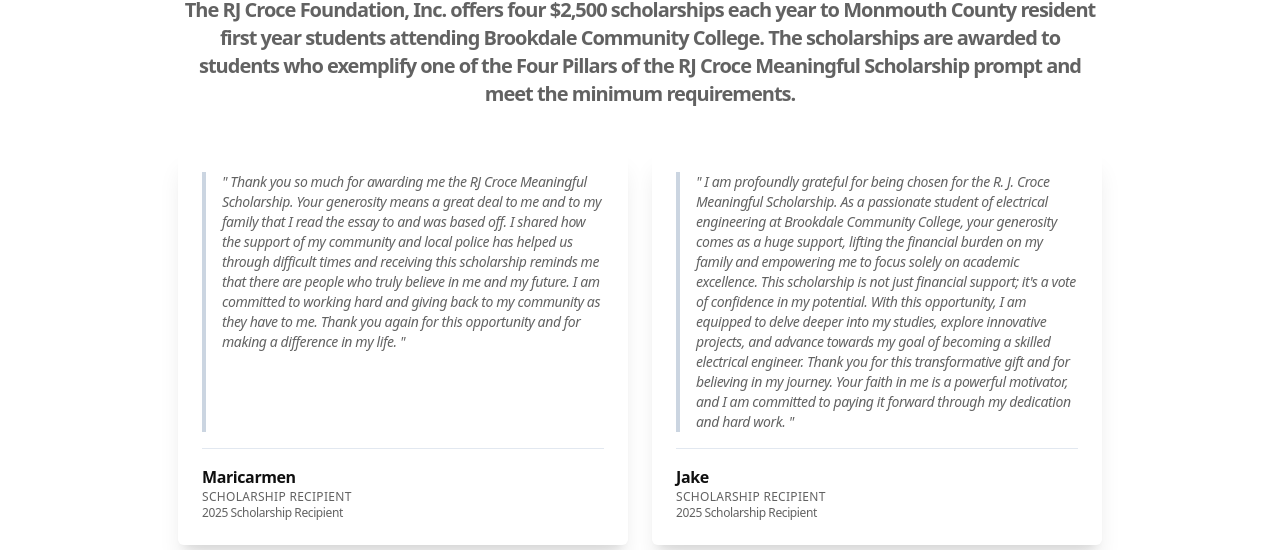
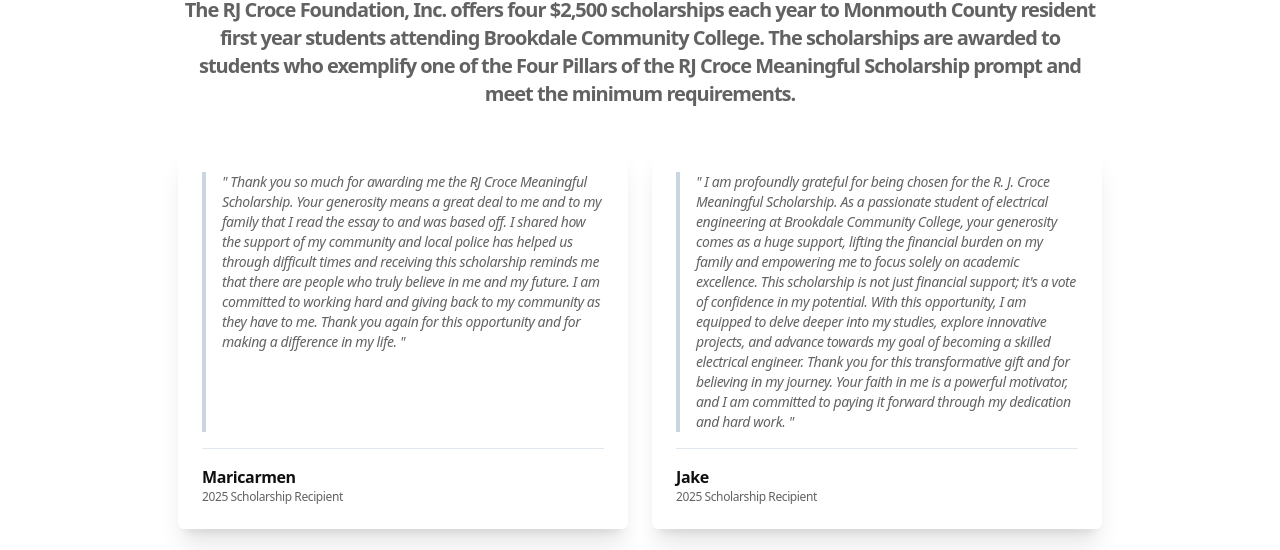
Before and after one commit to RJCroceFoundation/RJCroceFoundation.github.io, an Astro site: page /work/brookdale in a window 1280 px wide. Shown: the part 390-940 px from the top of the page. Built offline with nearby package versions, Linux system fonts and the light colour scheme; Astro itself is replaced by a stand-in of ours; some packages are replaced by stand-ins of ours; what limax would draw is missing.

Commit message:
Update brookdale.astro
removing title

```diff
--- a/src/pages/work/brookdale.astro
+++ b/src/pages/work/brookdale.astro
@@ -17,25 +17,25 @@ const metadata = {
 
         testimonials={[
             {
-                title: "Scholarship Recipient",
+                title: "",
                 testimonial: "Thank you so much for awarding me the RJ Croce Meaningful Scholarship. Your generosity means a great deal to me and to my family that I read the essay to and was based off. I shared how the support of my community and local police has helped us through difficult times and receiving this scholarship reminds me that there are people who truly believe in me and my future. I am committed to working hard and giving back to my community as they have to me. Thank you again for this opportunity and for making a difference in my life.",
                 name: "Maricarmen",
                 job: "2025 Scholarship Recipient"
             },
             {
-                title: "Scholarship Recipient",
+                title: "",
                 testimonial: "I am profoundly grateful for being chosen for the R. J. Croce Meaningful Scholarship. As a passionate student of electrical engineering at Brookdale Community College, your generosity comes as a huge support, lifting the financial burden on my family and empowering me to focus solely on academic excellence. This scholarship is not just financial support; it's a vote of confidence in my potential. With this opportunity, I am equipped to delve deeper into my studies, explore innovative projects, and advance towards my goal of becoming a skilled electrical engineer. Thank you for this transformative gift and for believing in my journey. Your faith in me is a powerful motivator, and I am committed to paying it forward through my dedication and hard work.",
                 name: "Jake",
                 job: "2025 Scholarship Recipient"
             },
             {
-                title: "Scholarship Recipient",
+                title: "",
                 testimonial: "To whom this may concern within the Brookdale Community College Foundation, I would like to thank you for choosing me as a recipient of the RJ Croce Meaningfulness Scholarship. Being able to put this towards my education is beyond helpful as writing such a vulnerable piece was so therapeutic yet also brough up some very hard memories. I honestly am still shocked and apologize for having what feels like a lack of words and expression. I'm just very happy and overwhelmed that my story was seen and heard. Again, thank you.",
                 name: "Gabriella",
                 job: "2025 Scholarship Recipient"
             },
             {
-                title: "Scholarship Recipient",
+                title: "",
                 testimonial: "Thank you RJ Croce meaningful scholarship donors for this opportunity. This means a lot to me I am very happy to have received this email today for me it is a blessing. Thank you so much for helping me out and for me to continue to keep attending Brookdale Community College. You are the best thank you so so much. I hoping to meet you soon so that I can thank you in person and whenever you need a mariachi I will be there god bless you and for the work you do thank you so much have a blessed day!",
                 name: "Erik",
                 job: "2025 Scholarship Recipient"
```
